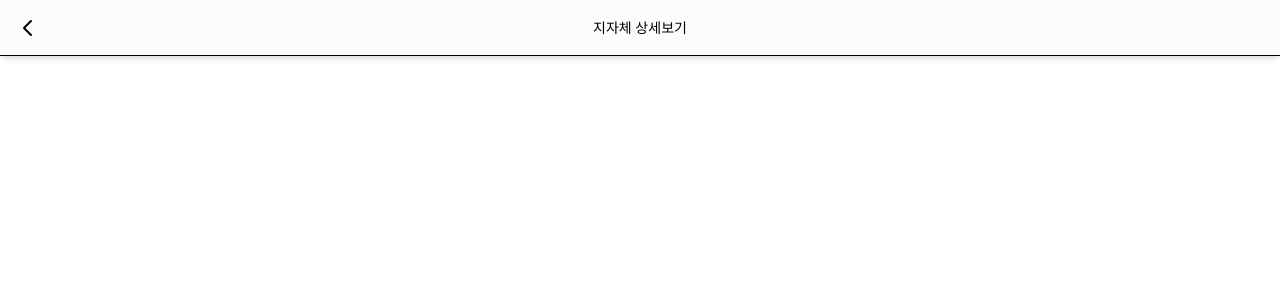
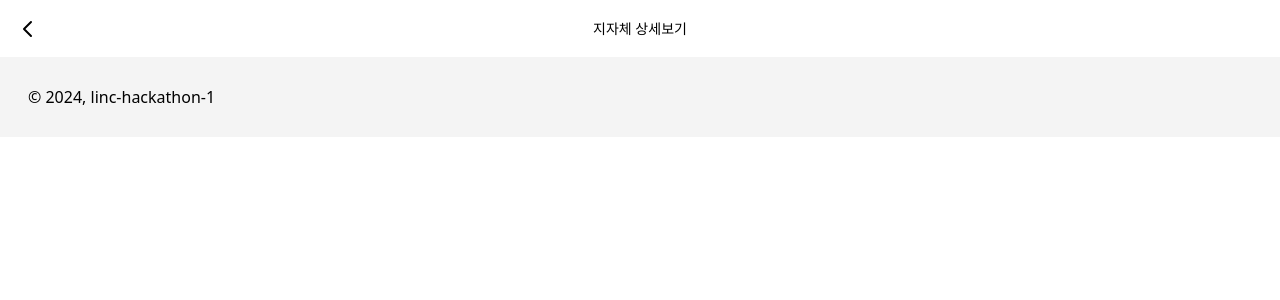
Before and after one commit to linc-hackathon-1/web1-frontend, a React (Vite) app: page / in a window 1280 px wide. Shown: the top 300 px of the page. Built offline with nearby package versions, Linux system fonts and the light colour scheme; a web font is replaced by a local one.

Commit message:
refactor: container atom을 사용하여 리팩토링

```diff
--- a/src/components/organisms/Footer.tsx
+++ b/src/components/organisms/Footer.tsx
@@ -1,9 +1,13 @@
-export default function Footer() {
+import Container from '@components/atoms/Container';
+
+function Footer() {
   return (
-    <footer className="w-full max-w-full bg-[#fafafc] p-7">
-      <div className="container mx-auto">
-        <p>@footer</p>
-      </div>
+    <footer>
+      <Container classes="p-7 bg-lighterGrey">
+        <p>&copy; 2024, linc-hackathon-1</p>
+      </Container>
     </footer>
   );
 }
+
+export default Footer;
--- a/src/components/organisms/Header.tsx
+++ b/src/components/organisms/Header.tsx
@@ -1,12 +1,15 @@
+import Container from '@components/atoms/Container';
+
 type HeaderProps = {
   pageName: string;
 };
 
-const Header = ({ pageName }: HeaderProps) => {
+function Header({ pageName }: HeaderProps) {
   return (
-    <>
-      <div className="flex justify-between items-center w-full h-14 bg-white shadow-md border-b border-gray-200">
-        <button className="text-gray-700 pl-4">
+    <header>
+      <Container classes="h-[57px]">
+        {/* eslint-disable-next-line jsx-a11y/control-has-associated-label */}
+        <button className="text-gray-700 pl-4 cursor-pointer" type="button">
           <svg
             xmlns="http://www.w3.org/2000/svg"
             fill="none"
@@ -22,13 +25,14 @@ const Header = ({ pageName }: HeaderProps) => {
             />
           </svg>
         </button>
-        <div className="flex justify-center items-center flex-grow text-sm">
-          <div>{pageName}</div>
-        </div>
-        <div className="w-10"></div> {/* 오른쪽 빈 공간 */}
-      </div>
-    </>
+        <Container justifyContents="justify-center" alignItems="items-center" classes="flex-grow text-sm">
+          {pageName}
+        </Container>
+        <div className="w-10" />
+        {/* 오른쪽 빈 공간 */}
+      </Container>
+    </header>
   );
-};
+}
 
 export default Header;
--- a/src/main.tsx
+++ b/src/main.tsx
@@ -1,10 +1,12 @@
-import { StrictMode } from "react";
-import { createRoot } from "react-dom/client";
-import Header from "./components/organisms/Header.tsx";
-import "./index.css";
+import { StrictMode } from 'react';
+import { createRoot } from 'react-dom/client';
+import Header from '@components/organisms/Header';
+import './index.css';
+import Footer from '@components/organisms/Footer';
 
-createRoot(document.getElementById("root")!).render(
+createRoot(document.getElementById('root')!).render(
   <StrictMode>
-    <Header pageName={"지자체 상세보기"} />
-  </StrictMode>
+    <Header pageName="지자체 상세보기" />
+    <Footer />
+  </StrictMode>,
 );
```
